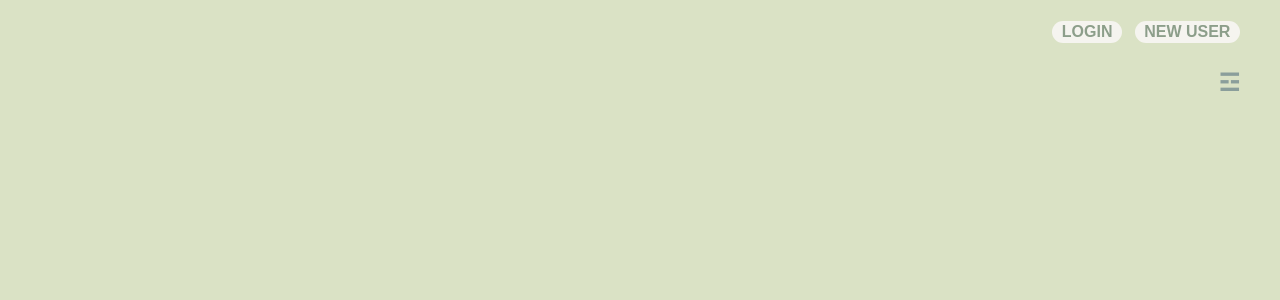
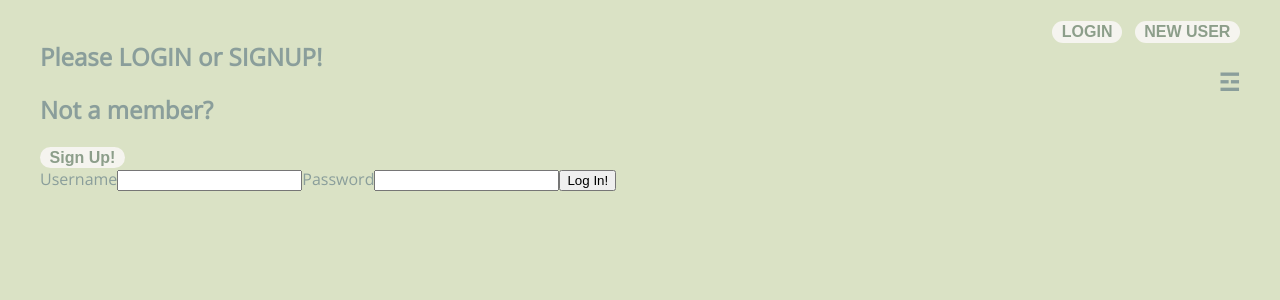
Before and after one commit to sofiakatzman/Milestones, a React (Create React App) app in the folder client/: page /authentication in a window 1280 px wide. Shown: the top 300 px of the page. Built offline with nearby package versions, Linux system fonts and the light colour scheme.

Commit message:
add login route and form logic

```diff
--- a/client/src/components/App.js
+++ b/client/src/components/App.js
@@ -6,11 +6,13 @@ import Create from "./Create";
 import Settings from "./Settings";
 import Milestones from "./Milestones";
 import Log from './Log';
+import Authentication from "./Authentication";
 import './index.css';
+import { useState } from "react";
 
 
 function App() {
-
+  const [user, updateUser] = useState(null)
 
   return (
     <div>
@@ -23,6 +25,7 @@ function App() {
           <Route path="/create" element={<Create />} />
           <Route path="/settings" element={<Settings />} />
           <Route path="/timeline" element={<Milestones />} />
+          <Route path="/authentication" element={<Authentication updateUser={updateUser}/>} />
         </Routes>
       </Router>
     </div>
--- /dev/null
+++ b/client/src/components/Authentication.js
@@ -0,0 +1,71 @@
+import { useState } from "react"
+import { useFormik } from 'formik'
+import { useNavigate } from 'react-router-dom'
+import * as yup from 'yup'
+
+function Authentication({ updateUser }) {
+  const [signUp, setSignUp] = useState(false)
+  const navigate = useNavigate()
+
+  const handleClick = () => setSignUp((signUp) => !signUp)
+
+  const formSchema = yup.object().shape({
+    username: yup.string().required("Please enter a username"),
+    password: yup.string().required("Please enter a password"),
+    birthday: yup.date().required("Please enter your birthdate.")
+  })
+
+  const formik = useFormik({
+    initialValues: {
+      username: "",
+      birthday: "",
+      password: ""
+    },
+    validationSchema: formSchema,
+    onSubmit: (values) => {
+      console.log(values)
+      fetch(signUp ? 'http://127.0.0.1:5000/users' : 'http://127.0.0.1:5000/login', {
+          method: "POST",
+          headers: {
+              "Content-Type":"application/json"
+          },
+          body: JSON.stringify(values)
+      })
+      .then(res => res.json())
+      .then(user => {
+          console.log(user)
+          updateUser(user)
+          navigate('/')
+      })
+    }
+  })
+
+  return (
+    <>
+      <h2>Please LOGIN or SIGNUP!</h2>
+      <h2>{signUp ? 'Already a member?' : 'Not a member?'}</h2>
+      <button onClick={handleClick}>{signUp ? 'Log In!' : 'Sign Up!'}</button>
+      <form onSubmit={formik.handleSubmit}>
+        <label>
+          Username
+        </label>
+        <input type='text' name='username' value={formik.values.username} onChange={formik.handleChange} />
+        <label>
+          Password
+        </label>
+        <input type='text' name='password' value={formik.values.password} onChange={formik.handleChange} />
+        {signUp && (
+          <>
+            <label>
+              Birthdate
+            </label>
+            <input type='date' name='birthday' value={formik.values.birthday} onChange={formik.handleChange} />
+          </>
+        )}
+        <input type='submit' value={signUp ? 'Sign Up!' : 'Log In!'} />
+      </form>
+    </>
+  )
+}
+
+export default Authentication
```
Also changed, not shown: 1 other file (tests, documents, lock files or other folders).
